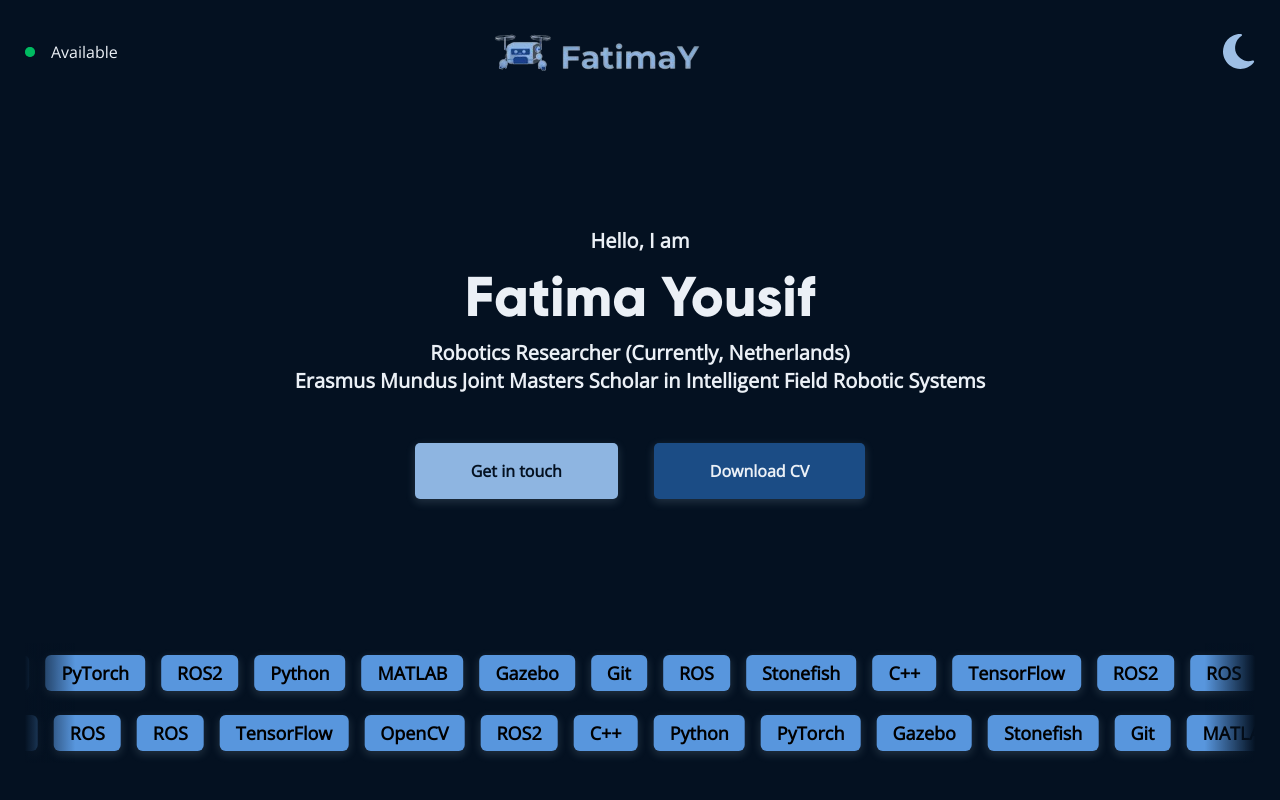
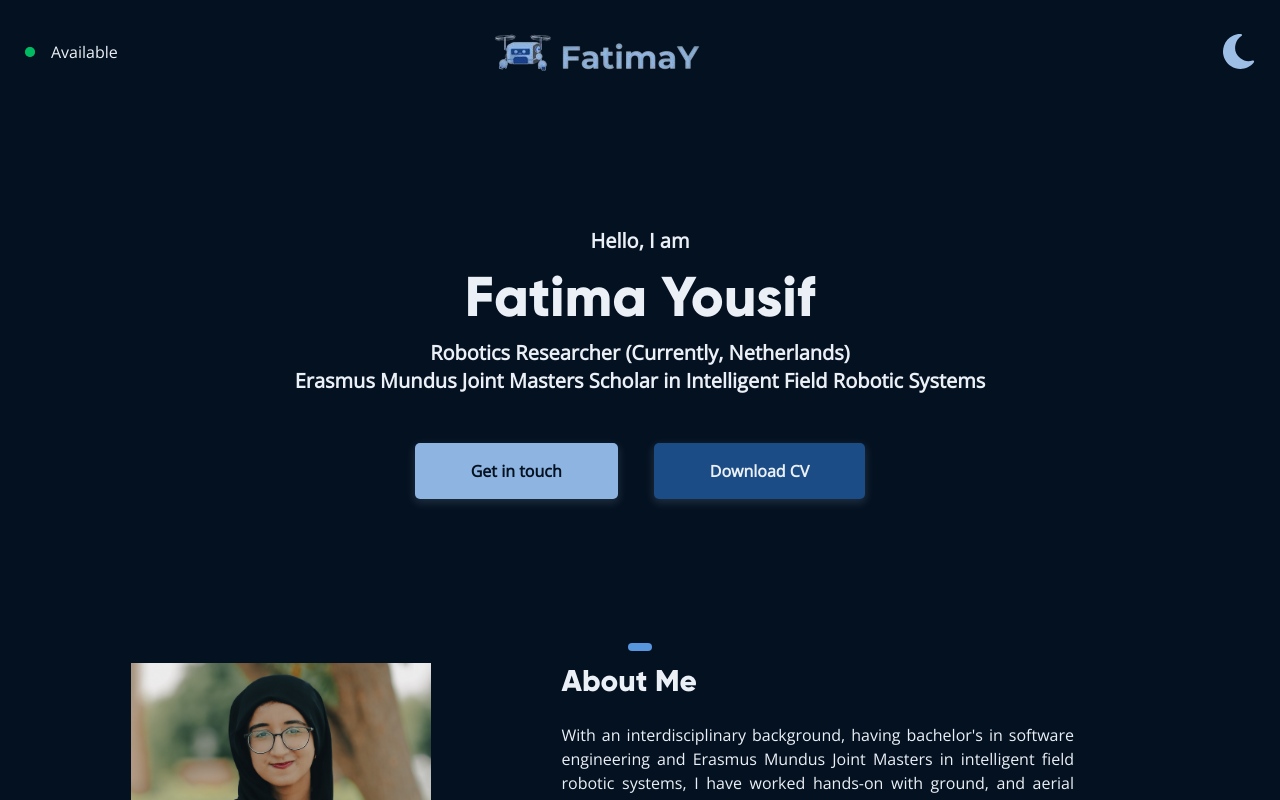
Before and after one commit to FatimaYousif/portfolio-main, a Next.js app: page / in a window 1280 px wide. Shown: the top 800 px of the page. Built offline with nearby package versions, Linux system fonts and the light colour scheme.

Commit message:
layout fixes

```diff
--- a/app/page.tsx
+++ b/app/page.tsx
@@ -14,9 +14,9 @@ export default function Home() {
         <section className="h-[70vh] mb-0">
           <Hero />
         </section>
-        <section>
+        {/* <section>
           <MarqueeSection />
-        </section>
+        </section> */}
         <section>
           <About />
         </section>
--- a/components/ProjectCard.tsx
+++ b/components/ProjectCard.tsx
@@ -74,7 +74,7 @@ function ProjectCard({
                                     target="_blank"
                                     rel="noopener noreferrer"
                                 >
-                                    <Icons name="link" size={30} />
+                                    <Icons name="github" size={30} />
                                 </a>
                             )}
                         </div>
```
